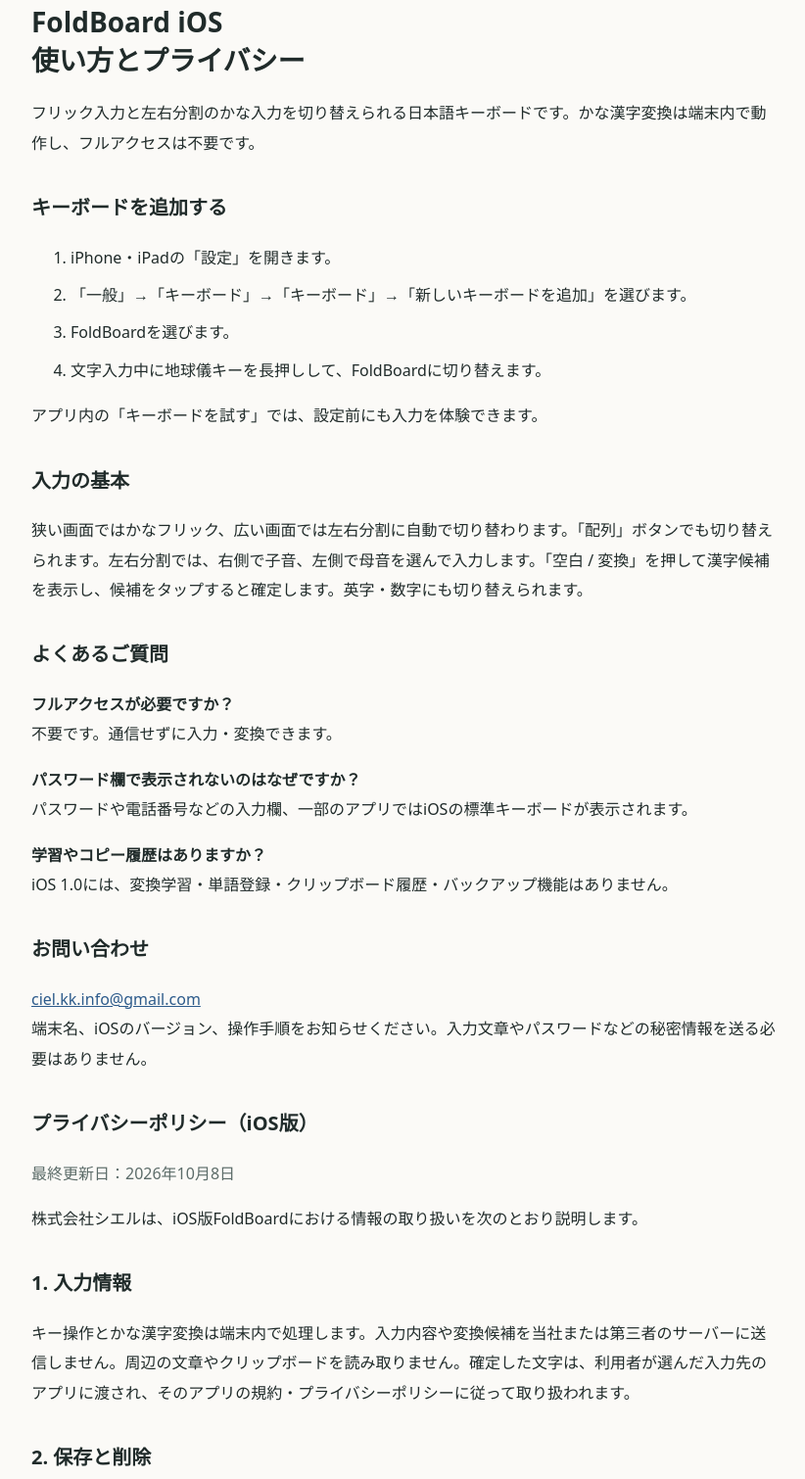
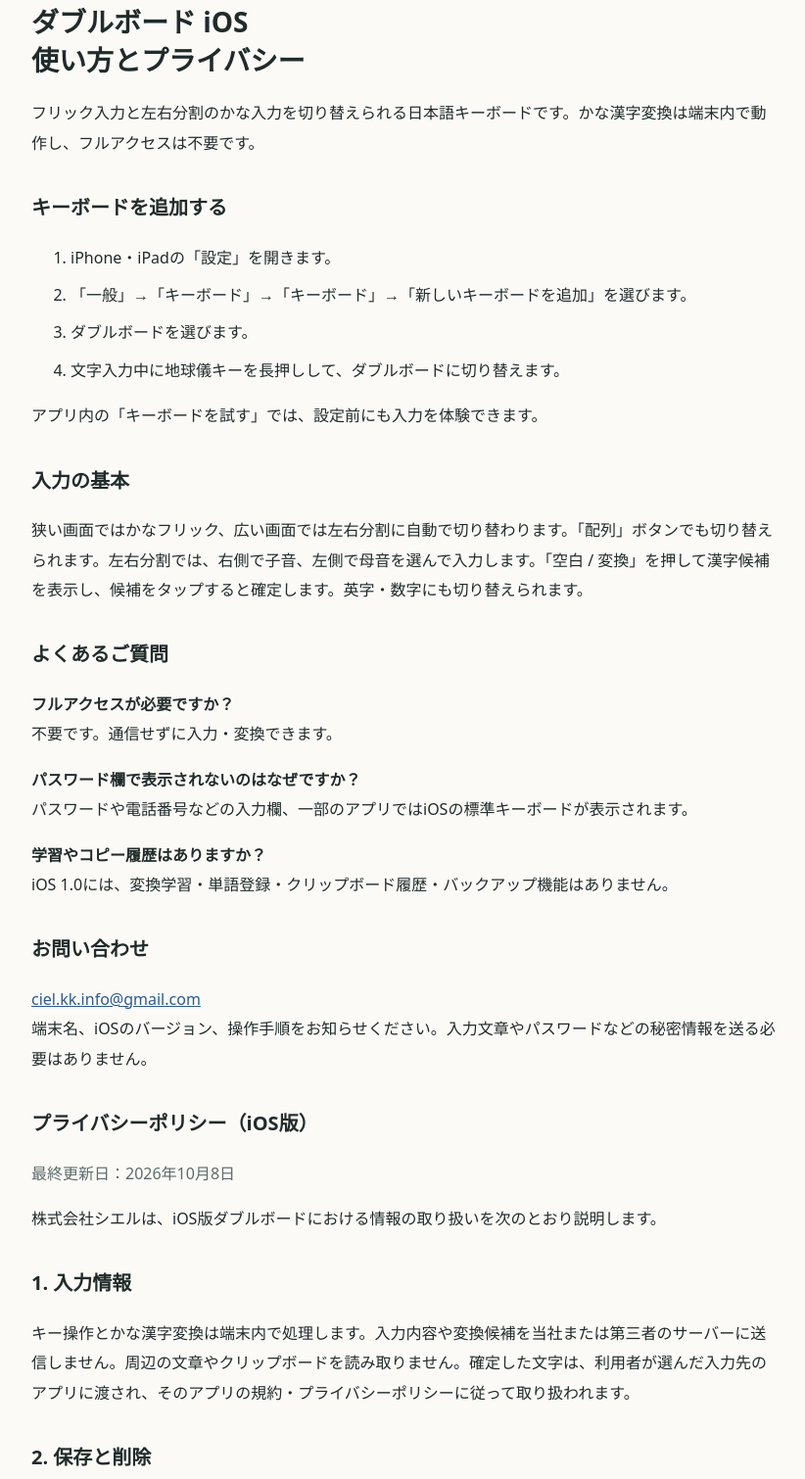
Before and after one commit to navi-RAY/navi-RAY.github.io, a plain HTML site: page foldboard/ios.html in a window 1280 px wide. Shown: the part 98-1608 px from the top of the page at 98% size, without its empty margins (228-1050 px from the left). Drawn offline with Linux system fonts and the light colour scheme.

Commit message:
Rename app to ダブルボード

```diff
--- a/foldboard/ios.html
+++ b/foldboard/ios.html
@@ -1,5 +1,5 @@
 <!doctype html>
-<html lang="ja"><head><meta charset="utf-8"><meta name="viewport" content="width=device-width, initial-scale=1"><title>FoldBoard iOS｜使い方とプライバシー</title><style>body{margin:0;background:#fbfaf7;color:#202b2a;font:16px/1.9 system-ui,sans-serif}main{max-width:760px;margin:auto;padding:36px 24px 72px}h1{font-size:28px;line-height:1.4}h2{font-size:20px;margin-top:32px}a{color:#2d5b8b}.meta{color:#5c6c69}li{margin:8px 0}</style></head>
-<body><main><p class="meta">株式会社シエル / CIEL CO., LTD.</p><h1>FoldBoard iOS<br>使い方とプライバシー</h1><p>フリック入力と左右分割のかな入力を切り替えられる日本語キーボードです。かな漢字変換は端末内で動作し、フルアクセスは不要です。</p>
-<section id="support"><h2>キーボードを追加する</h2><ol><li>iPhone・iPadの「設定」を開きます。</li><li>「一般」→「キーボード」→「キーボード」→「新しいキーボードを追加」を選びます。</li><li>FoldBoardを選びます。</li><li>文字入力中に地球儀キーを長押しして、FoldBoardに切り替えます。</li></ol><p>アプリ内の「キーボードを試す」では、設定前にも入力を体験できます。</p><h2>入力の基本</h2><p>狭い画面ではかなフリック、広い画面では左右分割に自動で切り替わります。「配列」ボタンでも切り替えられます。左右分割では、右側で子音、左側で母音を選んで入力します。「空白 / 変換」を押して漢字候補を表示し、候補をタップすると確定します。英字・数字にも切り替えられます。</p><h2>よくあるご質問</h2><p><strong>フルアクセスが必要ですか？</strong><br>不要です。通信せずに入力・変換できます。</p><p><strong>パスワード欄で表示されないのはなぜですか？</strong><br>パスワードや電話番号などの入力欄、一部のアプリではiOSの標準キーボードが表示されます。</p><p><strong>学習やコピー履歴はありますか？</strong><br>iOS 1.0には、変換学習・単語登録・クリップボード履歴・バックアップ機能はありません。</p><h2>お問い合わせ</h2><p><a href="mailto:ciel.kk.info@gmail.com">ciel.kk.info@gmail.com</a><br>端末名、iOSのバージョン、操作手順をお知らせください。入力文章やパスワードなどの秘密情報を送る必要はありません。</p></section>
-<section id="privacy"><h2>プライバシーポリシー（iOS版）</h2><p class="meta">最終更新日：2026年10月8日</p><p>株式会社シエルは、iOS版FoldBoardにおける情報の取り扱いを次のとおり説明します。</p><h2>1. 入力情報</h2><p>キー操作とかな漢字変換は端末内で処理します。入力内容や変換候補を当社または第三者のサーバーに送信しません。周辺の文章やクリップボードを読み取りません。確定した文字は、利用者が選んだ入力先のアプリに渡され、そのアプリの規約・プライバシーポリシーに従って取り扱われます。</p><h2>2. 保存と削除</h2><p>入力中の未確定文字を一時的にメモリ上で保持し、キーボードを閉じたり入力先が切り替わったりすると消去します。入力履歴、変換学習、単語登録、クリップボード履歴を保存する機能はありません。アプリ内の練習欄の文章も、ファイルやサーバーへ保存しません。</p><h2>3. 通信・広告・アカウント</h2><p>フルアクセスを要求せず、広告やアクセス解析SDKを使用しません。アカウント作成やログインは不要です。当社はアプリから個人情報を収集しません。</p><h2>4. お問い合わせ</h2><p>利用者がメールで問い合わせた場合、送信元メールアドレスと記載内容を回答・問題解決のために利用します。対応に必要な期間を超えて不要となった情報は削除します。</p><h2>5. 変更と連絡先</h2><p>機能や情報の取り扱いが変わる場合は本ポリシーを更新し、重要な変更は必要に応じてアプリやストアでお知らせします。</p><p>運営：株式会社シエル（CIEL CO., LTD.）<br>メール：<a href="mailto:ciel.kk.info@gmail.com">ciel.kk.info@gmail.com</a><br><a href="https://cielsaloon.com/">公式ウェブサイト</a></p></section><p><a href="privacy.html">Android版のプライバシーポリシー</a></p></main></body></html>
+<html lang="ja"><head><meta charset="utf-8"><meta name="viewport" content="width=device-width, initial-scale=1"><title>ダブルボード iOS｜使い方とプライバシー</title><style>body{margin:0;background:#fbfaf7;color:#202b2a;font:16px/1.9 system-ui,sans-serif}main{max-width:760px;margin:auto;padding:36px 24px 72px}h1{font-size:28px;line-height:1.4}h2{font-size:20px;margin-top:32px}a{color:#2d5b8b}.meta{color:#5c6c69}li{margin:8px 0}</style></head>
+<body><main><p class="meta">株式会社シエル / CIEL CO., LTD.</p><h1>ダブルボード iOS<br>使い方とプライバシー</h1><p>フリック入力と左右分割のかな入力を切り替えられる日本語キーボードです。かな漢字変換は端末内で動作し、フルアクセスは不要です。</p>
+<section id="support"><h2>キーボードを追加する</h2><ol><li>iPhone・iPadの「設定」を開きます。</li><li>「一般」→「キーボード」→「キーボード」→「新しいキーボードを追加」を選びます。</li><li>ダブルボードを選びます。</li><li>文字入力中に地球儀キーを長押しして、ダブルボードに切り替えます。</li></ol><p>アプリ内の「キーボードを試す」では、設定前にも入力を体験できます。</p><h2>入力の基本</h2><p>狭い画面ではかなフリック、広い画面では左右分割に自動で切り替わります。「配列」ボタンでも切り替えられます。左右分割では、右側で子音、左側で母音を選んで入力します。「空白 / 変換」を押して漢字候補を表示し、候補をタップすると確定します。英字・数字にも切り替えられます。</p><h2>よくあるご質問</h2><p><strong>フルアクセスが必要ですか？</strong><br>不要です。通信せずに入力・変換できます。</p><p><strong>パスワード欄で表示されないのはなぜですか？</strong><br>パスワードや電話番号などの入力欄、一部のアプリではiOSの標準キーボードが表示されます。</p><p><strong>学習やコピー履歴はありますか？</strong><br>iOS 1.0には、変換学習・単語登録・クリップボード履歴・バックアップ機能はありません。</p><h2>お問い合わせ</h2><p><a href="mailto:ciel.kk.info@gmail.com">ciel.kk.info@gmail.com</a><br>端末名、iOSのバージョン、操作手順をお知らせください。入力文章やパスワードなどの秘密情報を送る必要はありません。</p></section>
+<section id="privacy"><h2>プライバシーポリシー（iOS版）</h2><p class="meta">最終更新日：2026年10月8日</p><p>株式会社シエルは、iOS版ダブルボードにおける情報の取り扱いを次のとおり説明します。</p><h2>1. 入力情報</h2><p>キー操作とかな漢字変換は端末内で処理します。入力内容や変換候補を当社または第三者のサーバーに送信しません。周辺の文章やクリップボードを読み取りません。確定した文字は、利用者が選んだ入力先のアプリに渡され、そのアプリの規約・プライバシーポリシーに従って取り扱われます。</p><h2>2. 保存と削除</h2><p>入力中の未確定文字を一時的にメモリ上で保持し、キーボードを閉じたり入力先が切り替わったりすると消去します。入力履歴、変換学習、単語登録、クリップボード履歴を保存する機能はありません。アプリ内の練習欄の文章も、ファイルやサーバーへ保存しません。</p><h2>3. 通信・広告・アカウント</h2><p>フルアクセスを要求せず、広告やアクセス解析SDKを使用しません。アカウント作成やログインは不要です。当社はアプリから個人情報を収集しません。</p><h2>4. お問い合わせ</h2><p>利用者がメールで問い合わせた場合、送信元メールアドレスと記載内容を回答・問題解決のために利用します。対応に必要な期間を超えて不要となった情報は削除します。</p><h2>5. 変更と連絡先</h2><p>機能や情報の取り扱いが変わる場合は本ポリシーを更新し、重要な変更は必要に応じてアプリやストアでお知らせします。</p><p>運営：株式会社シエル（CIEL CO., LTD.）<br>メール：<a href="mailto:ciel.kk.info@gmail.com">ciel.kk.info@gmail.com</a><br><a href="https://cielsaloon.com/">公式ウェブサイト</a></p></section><p><a href="privacy.html">Android版のプライバシーポリシー</a></p></main></body></html>
```
